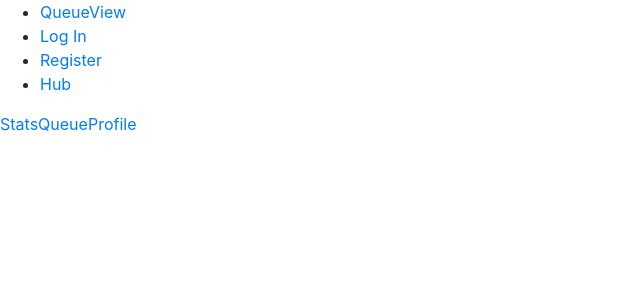
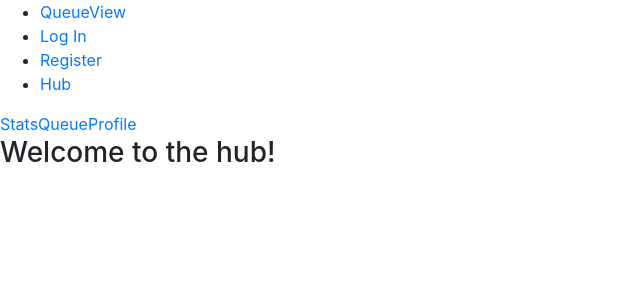
Before and after one commit to radius-queue/web, a React (Create React App) app: page /post-log-in/hub in a window 1280 px wide. Shown: the top 300 px of the page, without its empty margins (0-640 px from the left). Built offline with nearby package versions, Linux system fonts and the light colour scheme.

Commit message:
Fixed hub routing.

```diff
--- a/src/post-log-in/hub.tsx
+++ b/src/post-log-in/hub.tsx
@@ -7,31 +7,35 @@ import 'bootstrap/dist/css/bootstrap.min.css';
 // import './App.css';
 
 import {
-  BrowserRouter as Router,
   Switch,
   Route,
   Link,
+  useRouteMatch,
 } from 'react-router-dom';
 
 export const Hub = () => {
+  const {path, url} = useRouteMatch();
   return (
-    <Router>
+    <div>
       <nav>
-        <Link to="/stats">Stats</Link>
-        <Link to="/queue-view">Queue</Link>
-        <Link to="/profile">Profile</Link>
+        <Link to={`${url}/stats`}>Stats</Link>
+        <Link to={`${url}/queue-view`}>Queue</Link>
+        <Link to={`${url}/profile`}>Profile</Link>
       </nav>
       <Switch>
-        <Route path="/stats">
+        <Route exact path={path}>
+          <h3>Welcome to the hub!</h3>
+        </Route>
+        <Route path={`${path}/stats`}>
           <StatsPage />
         </Route>
-        <Route path="/queue-view">
+        <Route path={`${path}/queue-view`}>
           <QueueList queue={TEST_QUEUE}/>
         </Route>
-        <Route path="/profile">
+        <Route path={`${path}/profile`}>
           <ProfilePage />
         </Route>
       </Switch>
-    </Router>
+    </div>
   );
 };
```
